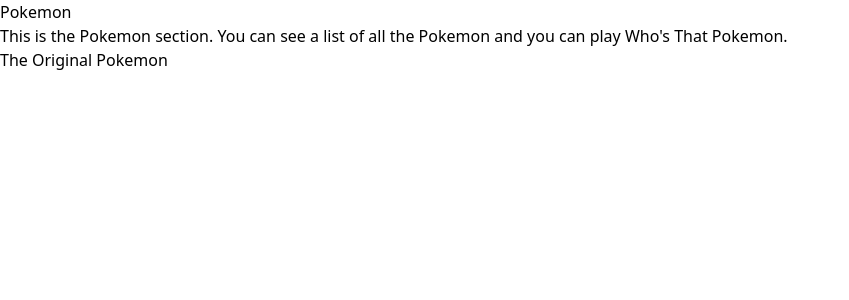
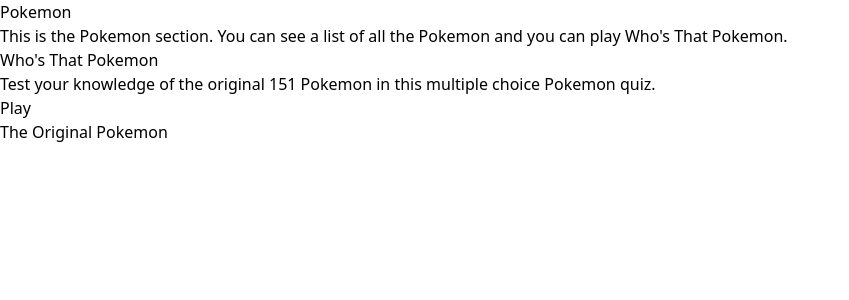
Before and after one commit to markoco14/pokemon, a FastAPI app: page /pokemon in a window 1280 px wide. Shown: the top 300 px of the page, without its empty margins (0-849 px from the left). Run offline with FastAPI, Linux system fonts and the light colour scheme; data that the repository does not hold is empty; style sheets or scripts are compiled from the project's sources; some libraries are stand-ins or nearby versions.

Commit message:
add route to /pokemon/play

```diff
--- a/main.py
+++ b/main.py
@@ -56,3 +56,9 @@
     return templates.TemplateResponse(
         request=request, name="pokemon/index.html", context={"pokemons": pokemons}
     )
+
+@app.get("/pokemon/play")
+async def pokemon_play(request: Request):
+    return templates.TemplateResponse(
+        request=request, name="pokemon/play.html", context={}
+    )
--- a/templates/base.html
+++ b/templates/base.html
@@ -5,7 +5,7 @@
     <meta name="viewport" content="width=device-width, initial-scale=1.0">
     {% block title %}<title>Root</title>{% endblock title %}
     <script src="/static/js/vendor/htmx-2.0.4.min.js" defer></script>
-    <link href="./static/output.css" rel="stylesheet">
+    <link href="/static/output.css" rel="stylesheet">
 </head>
 <body>
     {% block content %}
--- a/templates/pokemon/index.html
+++ b/templates/pokemon/index.html
@@ -5,6 +5,9 @@
 {% block content %}
     <h1>Pokemon</h1>
     <p>This is the Pokemon section. You can see a list of all the Pokemon and you can play Who's That Pokemon.</p>
+    <h2>Who's That Pokemon</h2>
+    <p>Test your knowledge of the original 151 Pokemon in this multiple choice Pokemon quiz.</p>
+    <a href="/pokemon/play">Play</a>
     <h2>The Original Pokemon</h2>
     {% for pokemon in pokemons %}
         <p>{{pokemon.name.capitalize()}}</p>
```
Also changed, not shown: templates/pokemon/play.html (added, +7 -0 lines).
